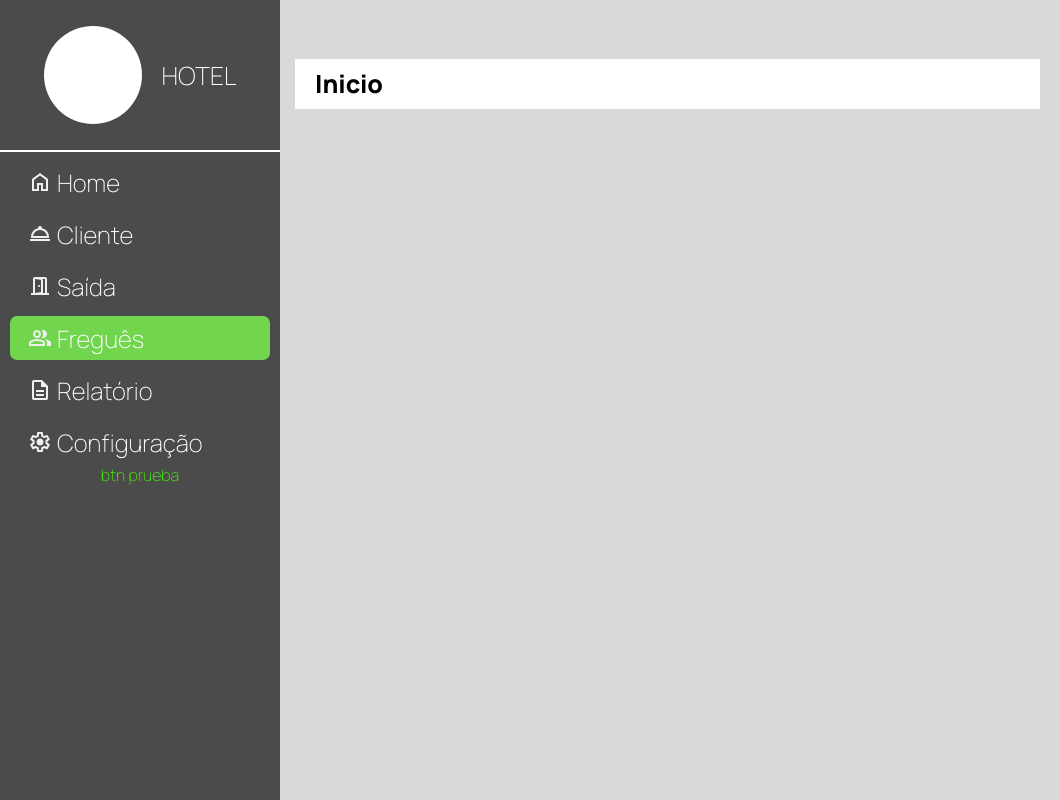
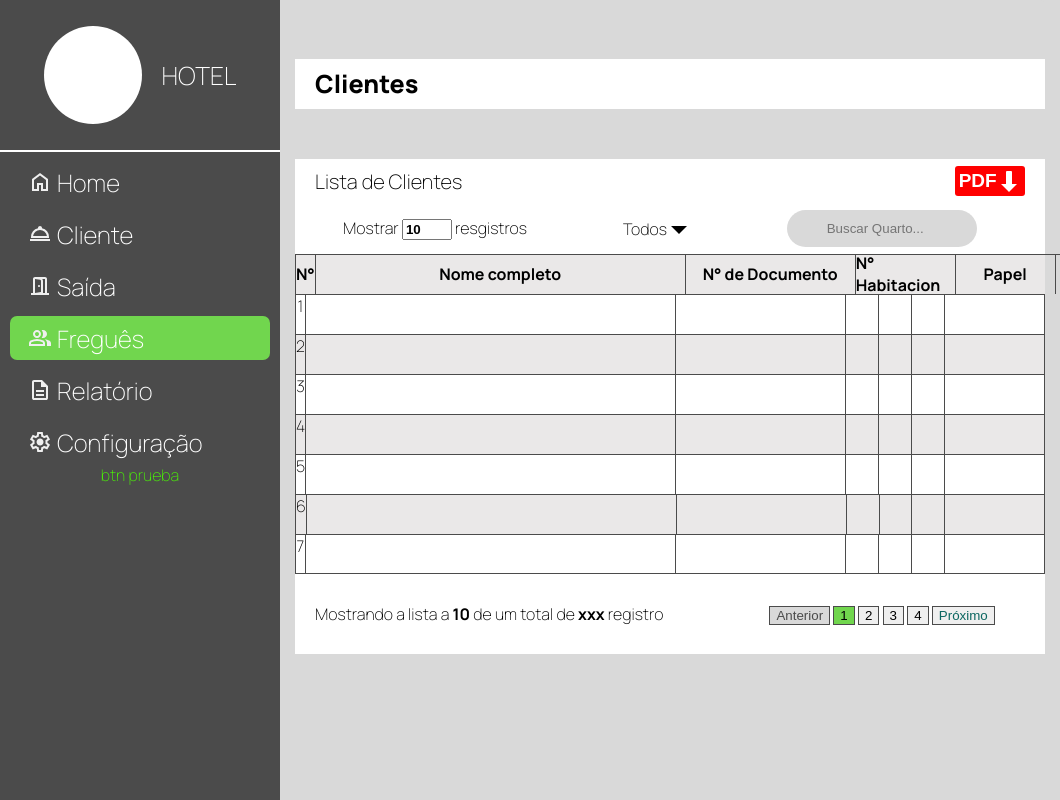
Before and after one commit to Nettside-Projects/Pagina-Hotel, an Electron app: page src/views/Fregues/fregues.html in a window 1060 px wide. Drawn offline with Linux system fonts and the light colour scheme; no server answers; files whose address does not match are found by name.

Commit message:
añadir vista cliente (ocampix)

```diff
--- a/src/views/Fregues/fregues.css
+++ b/src/views/Fregues/fregues.css
@@ -0,0 +1,169 @@
+.contenedorClientes{
+    display: flex;
+    background:#fff;
+    height: auto;
+    width: 98%;
+    margin-top: 50px;
+    flex-direction: column;
+    margin-right: 17px;
+}
+.wrapper{
+    width: 98%;
+}
+.main-container{
+    padding-right: 0 !important;
+}
+.barraClientes{
+    display: flex;
+    height: 45px;
+    width: 100%;
+    justify-content: space-between;
+    align-items: center;
+    padding: 0 20px 0 20px ;
+
+}
+.barraClientes span{
+    font-size: 20px;
+}
+.btnPdf{
+    width: 70px;
+    height: 30px;
+    background: #ff0000;
+    border-radius: 3px;
+    border: none;
+    font-weight: bold;
+    font-size: 19px;
+    display: flex;
+    color: #fff;
+    align-items: center;
+    justify-content: center;
+    cursor: pointer;
+}
+.barraFiltros{
+    display: flex;
+    width: 100%;
+    justify-content: space-around;
+    height: 50px;
+    align-items: center;
+}
+.flitrohuespe input{
+    width: 50px;
+}
+.filtroAcompanante{
+    display: flex;
+    align-items: center;
+}
+.Buscador {
+    display: flex;
+    height: 50px;
+    justify-content: center;
+    align-items: center;
+}
+.buscar_lupa {
+    display: flex;
+    background: #d9d9d9;
+    color: hsla(0, 0%, 0%, 0.664);
+    margin: 0 20px 0 0;
+    height: 75%;
+    justify-content: center;
+    align-items: center;
+    width: 190px;
+    text-align: center;
+    border: solid 2px;
+    border-color: transparent;
+    border-radius: 40px;
+}
+.buscar_lupa:focus {
+    border-color: #464646dc;
+}
+
+.buscar_lupa:hover {
+    outline: 1px solid lightgrey;
+}
+.footer{
+    display: flex;
+    width: 100%;
+    height: 80px;
+    justify-content:space-between ;
+    align-items: center;
+}
+.footer p{
+    margin-left: 20px;
+}
+.contenedorLista{
+    width: 100%;
+    height: 40px;
+    justify-content: center;
+    padding-right: 17px;
+    background: #EAE8E8;
+}
+.encabezadoLista{
+    width: 100%;
+    height: 40px;
+    display: flex;
+}
+.encabezadoLista div {
+    width: 90%;
+    display: flex;
+    justify-content: center;
+    align-items: center;
+    font-weight: bold;
+}
+.nombreCliente{
+    min-width: 370px !important;
+
+}
+.number {
+    width: 25% !important;
+    border-top: 1px solid #4B4B4B;
+    border-right: 1px solid #4B4B4B;
+    border-left: 1px solid #4B4B4B;
+}
+.Ndocumento{
+    min-width: 170px !important;
+}
+.encabezadoLista div{
+    border-top: 1px solid #4B4B4B;
+    border-right: 1px solid #4B4B4B;
+ }
+ .contenedorFilas{
+    width: 100%;
+    height: 280px;
+    display: flex;
+    flex-direction: column;
+    overflow-y: scroll;
+    border-bottom: 1px solid #4B4B4B;
+}
+.filas{
+    display: flex;
+    justify-content: center;
+    width: 100%;
+    min-height: 40px;
+}
+.filas div {
+    width: 90%;
+    height: 100%;
+    border-top: 1px solid #4B4B4B;
+    border-right: 1px solid #4B4B4B;
+    display: flex;
+    justify-content: center;
+}
+.widthDiv, .accion{
+    min-width: 100px;
+}
+.contendorBtn{
+    margin-right: 50px;
+}
+.contendorBtn button{
+    cursor: pointer;
+    border: 1px solid #4B4B4B;
+}
+.vistaActiva{
+    background: #71D64E;
+}
+.footer span{
+    font-weight: bold;
+}
+.par{
+    background: #EAE8E8;
+}
--- a/src/views/Fregues/fregues.html
+++ b/src/views/Fregues/fregues.html
@@ -83,15 +83,63 @@
     </div>
 
 
-    <div class="main-container">
+    <div class="main-container" >
         <div class="wrapper">
             <div class="buscador">
-                <div class="barra_buscar">Inicio
+                <div class="barra_buscar">Clientes
                 </div>
             </div>
         </div>
+        <div class="contenedorClientes">
+            <div class="barraClientes">
+                <span>Lista de Clientes</span>
+                <button class="btnPdf">
+                    PDF
+                    <img src="../../../recursos/descarga.webp" alt="">
+                </button>
+            </div>
+            <div class="barraFiltros">
+                <div class="flitrohuespe">
+                    <span>Mostrar</span>
+                    <input type="number" id="numClientes" min="10" value="10" style="font-weight: bold;">
+                    <span>resgistros</span>
+                </div>
+                <div class="filtroAcompanante">
+                    <span>Todos</span>
+                    <img src="../../../recursos/flecha_abajo.webp" alt="">
+                </div>
+                <div class="Buscador">
+                        <input class="buscar_lupa" name="text" placeholder="Buscar Quarto..." type="search">
+                    </div>
+                </div>
+                <div class="contenedorLista" >
+                    <div class="encabezadoLista">
+                        <div class="number">N°</div>
+                        <div class="nombreCliente">Nome completo</div>
+                        <div class="Ndocumento">N° de Documento</div>
+                        <div class="widthDiv">N° Habitacion</div>
+                        <div class="widthDiv">Papel</div>
+                        <div class="widthDiv">Entrada</div>
+                        <div class="accion">Ação</div>
+                    </div>
+                </div>
+                <div class="contenedorFilas" id="contenedorFilas">
+                </div>
+                <div class="footer">
+                    <p>Mostrando a lista <span></span> a <span id="clientCountDisplay">10</span> de um total de <span>xxx</span> registro</p>
+                    <div class="contendorBtn">
+                        <button style="color: #4B4B4B; background-color: #d9d9d9;" >Anterior</button>
+                        <button class="vistaActiva">1</button>
+                        <button>2</button>
+                        <button>3</button>
+                        <button>4</button>
+                        <button style="color: #0B6660;">Próximo</button>
+                    </div>
+                </div>
+        </div>
     </div>
     <script src="vistaGeneral.js"></script>
+    <script src="../Fregues/fregues.js"></script>
 </body>
 
 </html>
--- a/src/views/Fregues/fregues.js
+++ b/src/views/Fregues/fregues.js
@@ -0,0 +1,73 @@
+const clientCountInput = document.getElementById('numClientes');
+    const clientCountDisplay = document.getElementById('clientCountDisplay');
+clientCountInput.addEventListener('input', () => {
+    const count = clientCountInput.value;
+    clientCountDisplay.textContent = count;
+    renderClients(count);
+});
+function createRows(numClientes) {
+    const contenedorFilas = document.getElementById('contenedorFilas');
+    contenedorFilas.innerHTML = ''; // Limpiar las filas existentes
+    const filasArray = []; // Array para almacenar las filas
+
+    for (let i = 1; i <= numClientes; i++) {
+        const fila = document.createElement('div');
+        fila.classList.add('filas');
+
+        if (i % 2 === 0) {
+            fila.classList.add('par'); // Agregar clase para filas pares
+        }
+
+        const number = document.createElement('div');
+        number.classList.add('number');
+        number.textContent = i;
+
+        const nombreCliente = document.createElement('div');
+        nombreCliente.classList.add('nombreCliente');
+
+        const Ndocumento = document.createElement('div');
+        Ndocumento.classList.add('Ndocumento');
+
+        const habitacion = document.createElement('div');
+
+        const papel = document.createElement('div');
+
+        const entrada = document.createElement('div');
+
+        const accion = document.createElement('div');
+        accion.classList.add('accion');
+
+        fila.appendChild(number);
+        fila.appendChild(nombreCliente);
+        fila.appendChild(Ndocumento);
+        fila.appendChild(habitacion);
+        fila.appendChild(papel);
+        fila.appendChild(entrada);
+        fila.appendChild(accion);
+
+        contenedorFilas.appendChild(fila);
+        filasArray.push(fila); // Agregar la fila al array
+    }
+
+    return filasArray; // Devolver el array con las filas
+}
+
+document.getElementById('numClientes').addEventListener('input', function() {
+    const numClientes = Math.max(this.value, 10); // Asegurarse de que el valor mínimo sea 10
+    createRows(numClientes);
+});
+
+// Ejecutar la función al cargar la página con el valor inicial de 10
+window.onload = function() {
+    createRows(10);
+};
+document.querySelectorAll('.contendorBtn button').forEach(button => {
+    if (!isNaN(button.innerText)) { // Verifica que el texto del botón es un número
+        button.addEventListener('click', () => {
+            // Remover clase vistaActiva de cualquier botón que la tenga
+            document.querySelector('.vistaActiva').classList.remove('vistaActiva');
+            // Agregar clase vistaActiva al botón que se hizo clic
+            button.classList.add('vistaActiva');
+        });
+    }
+});
```
Also changed, not shown: recursos/descarga.webp (added), recursos/flecha_abajo.webp (added), 1 other file.
